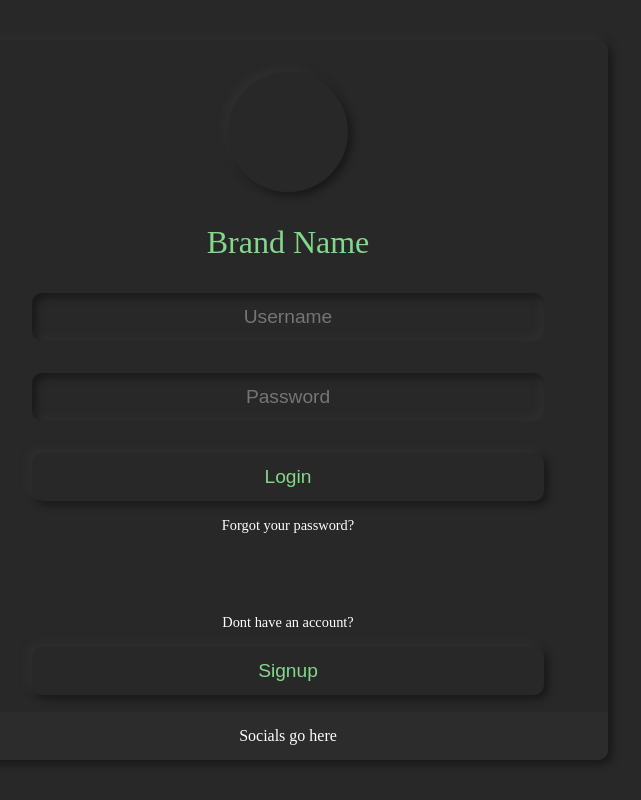
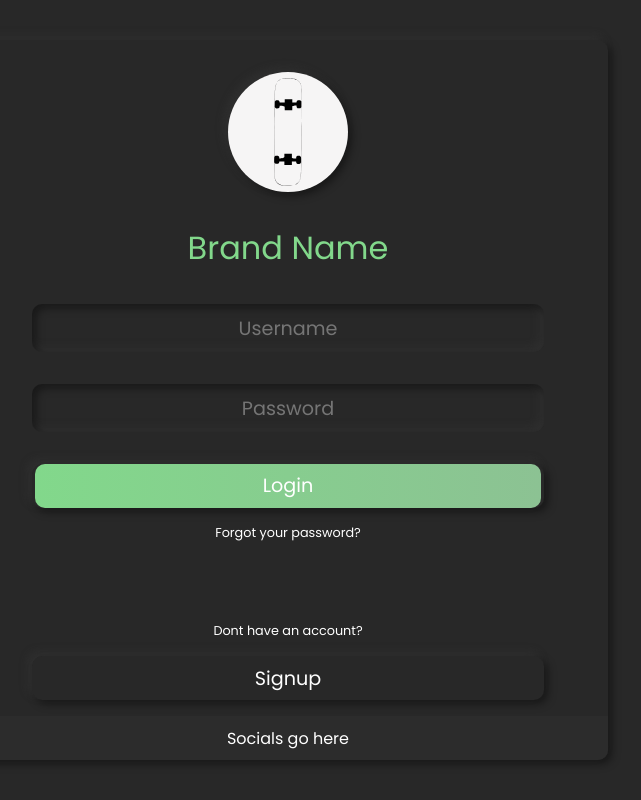
Before and after one commit to NoahBoyd/skate-website, a PHP site: page / in a window 1280 px wide. Shown: the whole page, without its empty margins (352-993 px from the left). Run offline with PHP 8.4, Linux system fonts and the light colour scheme.

Commit message:
Updated login screen

```diff
--- a/index.php
+++ b/index.php
@@ -1,19 +1,9 @@
-<!DOCTYPE html>
-<html lang="en">
-
-<head>
-    <meta charset="UTF-8">
-    <meta http-equiv="X-UA-Compatible" content="IE=edge">
-    <meta name="viewport" content="width=device-width, initial-scale=1.0">
-    <title>Skate</title>
-    <link rel="stylesheet" href="styles/styles.css">
-</head>
-
+<?php include "pages/head.php" ?>
 <body>
     <div class="login-container">
         <div class="inner-login-container">
             <div class="login-logo-container">
-
+                <img class="logo" src="images/tempLogo.svg" alt="">
             </div>
 
             <span class="login-brand-name">Brand Name</span>
@@ -22,13 +12,19 @@
 
             <input type="password" class="login-text-field" placeholder="Password">
 
-            <input type="submit" class="login-submit-button" value="Login">
+            <div id ="login" class="login-button">
+                <div class="login-button-inner">
+                    Login
+                </div>
+            </div>
 
             <span class="login-small-text">Forgot your password?</span>
 
             <span class="login-small-text login-small-text-signup">Dont have an account?</span>
 
-            <input type="button" class="login-submit-button" value="Signup">
+            <div id="signup" class="login-button">
+                    Signup
+            </div>
 
             <div class="login-footer">Socials go here</div>
 
--- /dev/null
+++ b/pages/head.php
@@ -0,0 +1,13 @@
+<!DOCTYPE html>
+<html lang="en">
+
+<head>
+    <meta charset="UTF-8">
+    <meta http-equiv="X-UA-Compatible" content="IE=edge">
+    <meta name="viewport" content="width=device-width, initial-scale=1.0">
+    <title>Skate</title>
+    <link rel="preconnect" href="https://fonts.googleapis.com">
+    <link rel="preconnect" href="https://fonts.gstatic.com" crossorigin>
+    <link href="https://fonts.googleapis.com/css2?family=Poppins:ital,wght@0,400;0,700;1,600&display=swap" rel="stylesheet">
+    <link rel="stylesheet" href="styles/styles.css">
+</head>
--- a/styles/styles.css
+++ b/styles/styles.css
@@ -10,6 +10,7 @@
     box-sizing: border-box;
     margin: 0;
     padding: 0;
+    font-family: 'Poppins', sans-serif;
 }
 
 /* Login Page */
@@ -34,13 +35,24 @@
 }
 
 .login-logo-container {
+    display: flex;
+    align-items: center;
+    justify-content: center;
     height: 120px;
     width: 120px;
+    min-height: 120px;
+    min-width: 120px;
     border-radius: 60px;
-    background-color: #282828;
+    background-color: #f6f5f5;
     margin-top: 2rem;
     margin-bottom: 2rem;
     box-shadow: var(--box-shadow-primary);
+
+}
+
+.logo {
+    max-height: 90%;
+    max-width: 90%;
 }
 
 .login-brand-name {
@@ -68,7 +80,10 @@
     outline: none;
 }
 
-.login-submit-button {
+.login-button {
+    display: flex;
+    align-items: center;
+    justify-content: center;
     height: 3rem;
     width: 80%;
     font-size: 120%;
@@ -77,15 +92,33 @@
     border-radius: 10px;
     box-shadow: var(--box-shadow-primary);
     margin-bottom: 1rem;
-    color: var(--main-accent-colour);
+    user-select: none;
 }
 
-.login-submit-button:active {
+.login-button:active {
     box-shadow: var(--box-shadow-secondary);
 }
 
+.login-button-inner {
+    display: flex;
+    align-items: center;
+    justify-content: center;
+    user-select: none;
+    width: 99%;
+    height: 98%;
+    border-radius: 10px;
+    background: rgb(130,216,139);
+    background: linear-gradient(90deg, rgba(130,216,139,1) 0%, rgb(140, 194, 147) 100%);
+}
+
+.login-button-inner:active {
+    box-shadow: inset 4px 4px 4px rgb(84, 113, 87), inset -4px -4px 4px rgb(203, 252, 210);
+}
+
+
+
 .login-small-text {
-    font-size: 90%;
+    font-size: 80%;
     margin-bottom: 2rem;
 }
 
```
Also changed, not shown: images/tempLogo.svg (added).
